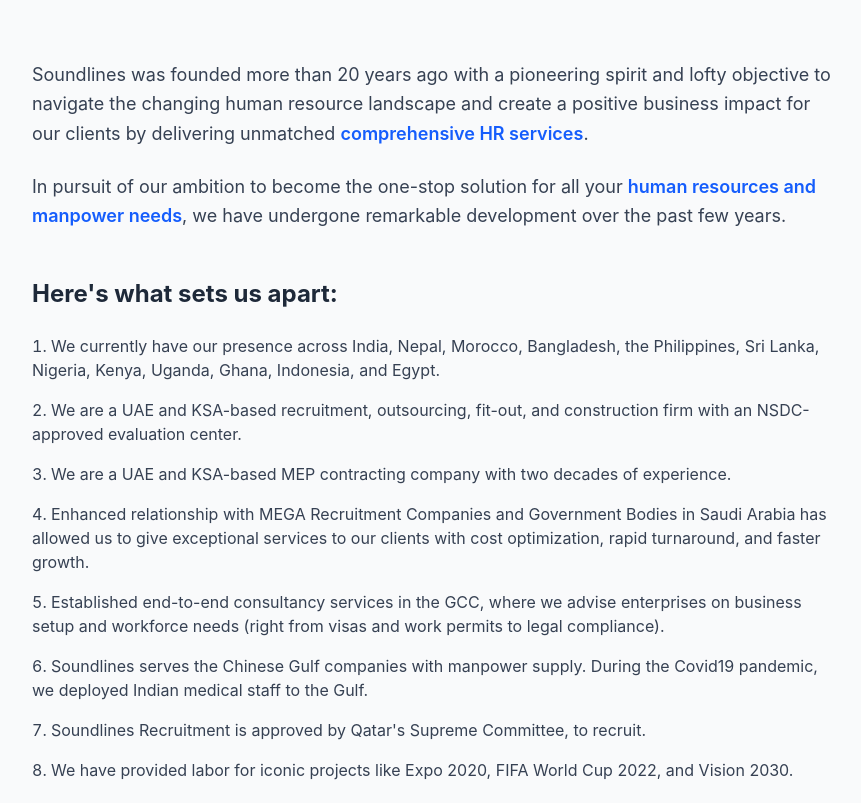
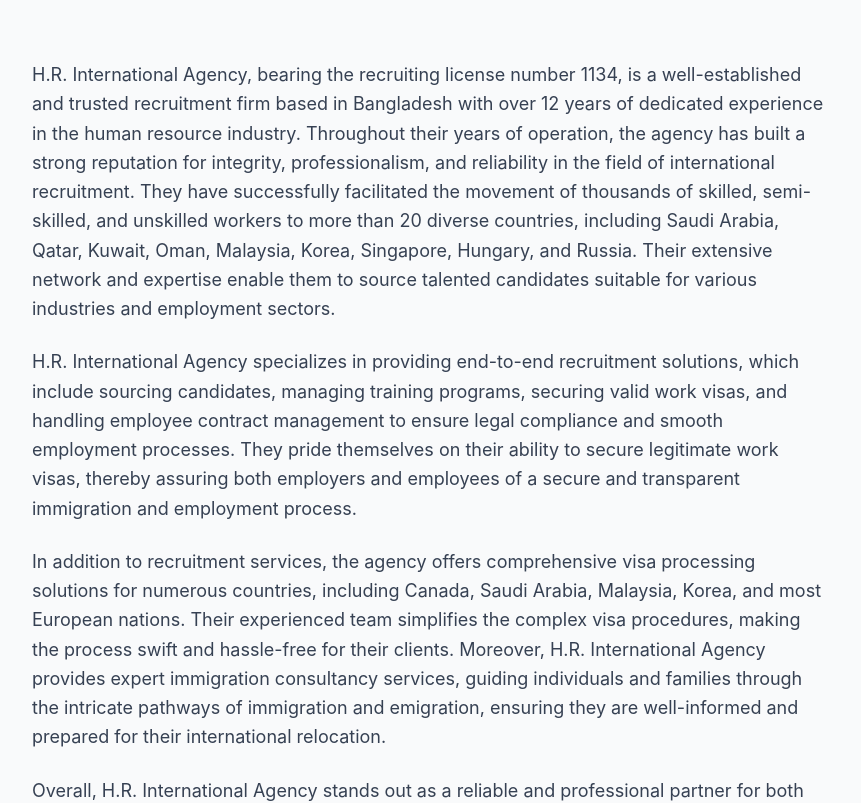
Before and after one commit to omi5/rainbowsky-fe, a Next.js app: page /about in a window 1280 px wide. Shown: the part 660-1463 px from the top of the page, without its empty margins (352-1213 px from the left). Built offline with nearby package versions, Linux system fonts and the light colour scheme.

Commit message:
fix: career page and home page changes

```diff
--- a/src/app/careers/page.tsx
+++ b/src/app/careers/page.tsx
@@ -19,8 +19,8 @@
         <HeroSection />
       </div>
       <JobOpportunitiesGlobal />
-      <JobOpportunities />
-      <CVSubmission />
+      {/* <JobOpportunities /> */}
+      {/* <CVSubmission /> */}
       <Footer />
     </main>
   );
--- a/src/app/components/AboutPage/AboutSection.tsx
+++ b/src/app/components/AboutPage/AboutSection.tsx
@@ -17,68 +17,51 @@
             {/* Right-aligned content container */}
             <div className="space-y-6">
               <p className="text-lg text-gray-700 leading-relaxed">
-                Soundlines was founded more than 20 years ago with a pioneering
-                spirit and lofty objective to navigate the changing human
-                resource landscape and create a positive business impact for our
-                clients by delivering unmatched{" "}
-                <span className="font-semibold text-blue-600">
-                  comprehensive HR services
-                </span>
-                .
+                H.R. International Agency, bearing the recruiting license number
+                1134, is a well-established and trusted recruitment firm based
+                in Bangladesh with over 12 years of dedicated experience in the
+                human resource industry. Throughout their years of operation,
+                the agency has built a strong reputation for integrity,
+                professionalism, and reliability in the field of international
+                recruitment. They have successfully facilitated the movement of
+                thousands of skilled, semi-skilled, and unskilled workers to
+                more than 20 diverse countries, including Saudi Arabia, Qatar,
+                Kuwait, Oman, Malaysia, Korea, Singapore, Hungary, and Russia.
+                Their extensive network and expertise enable them to source
+                talented candidates suitable for various industries and
+                employment sectors.
               </p>
 
               <p className="text-lg text-gray-700 leading-relaxed">
-                In pursuit of our ambition to become the one-stop solution for
-                all your{" "}
-                <span className="font-semibold text-blue-600">
-                  human resources and manpower needs
-                </span>
-                , we have undergone remarkable development over the past few
-                years.
+                H.R. International Agency specializes in providing end-to-end
+                recruitment solutions, which include sourcing candidates,
+                managing training programs, securing valid work visas, and
+                handling employee contract management to ensure legal compliance
+                and smooth employment processes. They pride themselves on their
+                ability to secure legitimate work visas, thereby assuring both
+                employers and employees of a secure and transparent immigration
+                and employment process.
+              </p>
+              <p className="text-lg text-gray-700 leading-relaxed">
+                In addition to recruitment services, the agency offers
+                comprehensive visa processing solutions for numerous countries,
+                including Canada, Saudi Arabia, Malaysia, Korea, and most
+                European nations. Their experienced team simplifies the complex
+                visa procedures, making the process swift and hassle-free for
+                their clients. Moreover, H.R. International Agency provides
+                expert immigration consultancy services, guiding individuals and
+                families through the intricate pathways of immigration and
+                emigration, ensuring they are well-informed and prepared for
+                their international relocation.
+              </p>
+              <p className="text-lg text-gray-700 leading-relaxed">
+                Overall, H.R. International Agency stands out as a reliable and
+                professional partner for both employers seeking qualified
+                manpower and individuals aspiring to work or settle abroad,
+                supported by their extensive experience, broad service
+                offerings, and commitment to client satisfaction.
               </p>
             </div>
-            <h2 className="text-2xl font-bold text-gray-800 mt-12 mb-6">
-              Here's what sets us apart:
-            </h2>
-            <ol className="space-y-4 list-decimal list-inside">
-              <li className="text-gray-700">
-                We currently have our presence across India, Nepal, Morocco,
-                Bangladesh, the Philippines, Sri Lanka, Nigeria, Kenya, Uganda,
-                Ghana, Indonesia, and Egypt.
-              </li>
-              <li className="text-gray-700">
-                We are a UAE and KSA-based recruitment, outsourcing, fit-out,
-                and construction firm with an NSDC-approved evaluation center.
-              </li>
-              <li className="text-gray-700">
-                We are a UAE and KSA-based MEP contracting company with two
-                decades of experience.
-              </li>
-              <li className="text-gray-700">
-                Enhanced relationship with MEGA Recruitment Companies and
-                Government Bodies in Saudi Arabia has allowed us to give
-                exceptional services to our clients with cost optimization,
-                rapid turnaround, and faster growth.
-              </li>
-              <li className="text-gray-700">
-                Established end-to-end consultancy services in the GCC, where we
-                advise enterprises on business setup and workforce needs (right
-                from visas and work permits to legal compliance).
-              </li>
-              <li className="text-gray-700">
-                Soundlines serves the Chinese Gulf companies with manpower
-                supply. During the Covid19 pandemic, we deployed Indian medical
-                staff to the Gulf.
-              </li>
-              <li className="text-gray-700">
-                Soundlines Recruitment is approved by Qatar's Supreme Committee,
-                to recruit.
-              </li>
-              <li className="text-gray-700">
-                We have provided labor for iconic projects like Expo 2020, FIFA
-                World Cup 2022, and Vision 2030.
-              </li>
-            </ol>
           </div>
         </div>
       </div>
--- a/src/app/components/CareerPage/JobOpportunitiesGlobal.tsx
+++ b/src/app/components/CareerPage/JobOpportunitiesGlobal.tsx
@@ -1,81 +1,60 @@
+'use client'
+import { useEffect, useState } from "react";
+import { getJobs, PaginatedJobs } from "@/services/jobService";
+import { Job } from "@/types/job";
 import JobCard from "./JobCard";
 
-const jobData = [
-  {
-    id: "1",
-    imageUrl: "/placeholder.svg?height=200&width=300",
-    title: "WE'RE HIRING IN RUSSIA",
-    description: "Looking for a sharp, driven and versatile Individual",
-    location: "Moscow, Russia",
-  },
-  {
-    id: "2",
-    imageUrl: "/placeholder.svg?height=200&width=300",
-    title: "URGENTLY REQUIRED For Domino's Pizza Restaurant in KSA",
-    description:
-      "Pizza Maker, Service Crew, Team Member, Assistant Waiter, Counter Staff",
-    location: "Saudi Arabia",
-  },
-  {
-    id: "3",
-    imageUrl: "/placeholder.svg?height=200&width=300",
-    title: "WE ARE HIRING! For QCON in Qatar (Oil & Gas Project)",
-    description: "Multiple positions available in construction and engineering",
-    location: "Qatar",
-  },
-  {
-    id: "4",
-    imageUrl: "/placeholder.svg?height=200&width=300",
-    title: "URGENT REQUIREMENT For Bader Al Mulla & Bros Co. in Kuwait",
-    description:
-      "Welding Supervisor, Pipe Fabricator and other technical positions",
-    location: "Kuwait",
-  },
-  {
-    id: "5",
-    imageUrl: "/placeholder.svg?height=200&width=300",
-    title: "FREE RECRUITMENT POSITIONS",
-    description:
-      "MIG Welder, Structural Fabricator, Assistant Structural positions available",
-    location: "Dubai, UAE",
-  },
-  {
-    id: "6",
-    imageUrl: "/placeholder.svg?height=200&width=300",
-    title: "POSITIONS Available",
-    description:
-      "Camp Boss & Catering Supervisor, Trainee Camp Boss, Assistant Cook, South Indian Cook",
-    location: "Various Locations",
-  },
-];
+export default function JobOpportunitiesGlobal() {
+  const [jobs, setJobs] = useState<Job[]>([]);
+  const [page, setPage] = useState(1);
+  const [totalPages, setTotalPages] = useState(1);
+  const [loading, setLoading] = useState(false);
 
-export default function JobOpportunitiesGlobal() {
+  const loadJobs = async (nextPage = 1) => {
+    setLoading(true);
+    try {
+      const { jobs: newJobs, totalPages } = await getJobs(nextPage, 8);
+      setJobs((prev) => (nextPage === 1 ? newJobs : [...prev, ...newJobs]));
+      setTotalPages(totalPages);
+      setPage(nextPage);
+    } finally {
+      setLoading(false);
+    }
+  };
+
+  useEffect(() => {
+    loadJobs(1);
+  }, []);
+
   return (
     <div className="max-w-7xl mx-auto px-4 py-12 bg-gray-50 min-h-screen">
-      <div className="text-center mb-12">
+      <header className="text-center mb-12">
         <h1 className="text-3xl md:text-4xl font-light text-gray-800 mb-4">
           Find International work opportunities around the globe
         </h1>
         <p className="text-gray-600 text-sm md:text-base max-w-3xl mx-auto">
-          Find your fit from the current international employment opportunities
-          for blue-collar & White collar job seekers
+          Blue‑ and white‑collar job openings from all over the world
         </p>
         <div className="w-16 h-0.5 bg-orange-400 mx-auto mt-6"></div>
+      </header>
+
+      <div className="grid grid-cols-1 md:grid-cols-2 lg:grid-cols-4 gap-6">
+        {jobs.map((job) => (
+          <JobCard key={job._id} {...job} />
+        ))}
       </div>
 
-      <div className="grid grid-cols-1 md:grid-cols-2 lg:grid-cols-4 gap-6">
-        {jobData.map((job) => (
-          <JobCard
-            key={job.id}
-            id={job.id}
-            country={job.location}
-            imageUrl={job.imageUrl}
-            title={job.title}
-            details={job.description}
-            location={job.location}
-          />
-        ))}
-      </div>
+      {page < totalPages && (
+        <div className="flex justify-center mt-8">
+          <button
+            onClick={() => loadJobs(page + 1)}
+            disabled={loading}
+            className="px-6 py-2 bg-orange-500 text-white rounded hover:bg-orange-600 transition"
+          >
+            {loading ? "Loading…" : "Load More"}
+          </button>
+        </div>
+      )}
     </div>
   );
 }
--- a/src/app/components/HomePage/About.tsx
+++ b/src/app/components/HomePage/About.tsx
@@ -15,15 +15,18 @@
               <span className="text-[#FE0000]">/</span> ABOUT US
             </span>
             <p className="text-[#909090] text-lg tracking-[0.5px]  mb-8 mt-8">
-              Soundlines is a multi-award-winning overseas workforce management
-              company servicing clients globally across UAE, KSA, Kuwait, Qatar,
-              Bahrain, Egypt, India, Nepal & Bangladesh. Soundlines Group offers
-              comprehensive workforce solutions for all your international human
-              resource requirement. With more than two decades in business, we
-              have considerable experience and a knowledgeable team to assist
-              you with all your overseas staffing needs. Over the years, we have
-              modified and organised our manpower supply services to pioneer the
-              dynamic needs of the global market.
+              H.R. International Agency, bearing the recruiting license number
+              1134, is a well-established and trusted recruitment firm based in
+              Bangladesh with over 12 years of dedicated experience in the human
+              resource industry. Throughout their years of operation, the agency
+              has built a strong reputation for integrity, professionalism, and
+              reliability in the field of international recruitment. They have
+              successfully facilitated the movement of thousands of skilled,
+              semi-skilled, and unskilled workers to more than 20 diverse
+              countries, including Saudi Arabia, Qatar, Kuwait, Oman, Malaysia,
+              Korea, Singapore, Hungary, and Russia. Their extensive network and
+              expertise enable them to source talented candidates suitable for
+              various industries and employment sectors.
             </p>
             <button
               className="bg-black hover:bg-blue-700 text-white font-bold py-2 px-6 rounded-full transition duration-300"
--- a/src/app/components/HomePage/Footer.tsx
+++ b/src/app/components/HomePage/Footer.tsx
@@ -30,10 +30,10 @@
                   📍 Head Quarters:
                 </p>
                 <p className="text-sm leading-relaxed">
-                  House 76, rd 2a, block f, <br /> banani, dhaka
+                  House 76, Road 2a, Block F, <br /> Banani, Dhaka, Bangladesh
                 </p>
                 <div className="mt-2 text-xs text-gray-400">
-                  <p>Co. Name - M/S Soundlines</p>
+                  <p>Co. Name - M/S HR International Agency</p>
                   <p>License no - B-0586/Mum/Per/1000+/5/5396/99</p>
                   <p>DOI: 27.10.2000 DOE: 26.7.2026</p>
                 </div>
--- a/src/app/components/HomePage/Services.tsx
+++ b/src/app/components/HomePage/Services.tsx
@@ -10,25 +10,25 @@
     {
       title: "Manpower Recruitment",
       description:
-        "We provide comprehensive workforce recruitment services, including Screening, Sourcing, On-Boarding & Employment contracting.",
+        "End‑to‑end workforce recruitment, including screening, sourcing, training, onboarding and employment contracting.",
       icon: hiringIcon,
     },
     {
-      title: "Employee Management",
+      title: "Visa Processing",
       description:
-        "We manage HR for global businesses, including Payroll, Banking/Juliette, Govt. Id., GOBJ, Medical Insurance, Driving License and more.",
+        "Comprehensive visa handling—from document prep to submission and follow‑up—for seamless overseas employment.",
       icon: experienceIcon,
     },
     {
-      title: "HR Administration",
+      title: "One Stop Solution Services for Overseas Workers",
       description:
-        "HR Policies, Employee Termination/Guidance/Planning, and Employee Database Maintenance are some of our HR administration services.",
+        "All‑in‑one support: pre‑departure training, visa & travel arrangements, post‑arrival assistance and legal advice.",
       icon: customerCareIcon,
     },
     {
-      title: "HR Services",
+      title: "Immigration Consultancy",
       description:
-        "We serve businesses with HR solutions, including HR Advisory & Consulting, Government Regulation, Change Management and more.",
+        "Expert guidance on visas, work permits, residency and citizenship to ensure a smooth, efficient immigration journey.",
       icon: managementIcon,
     },
   ];
@@ -52,15 +52,14 @@
       {/* Content */}
       <div className="relative z-10 max-w-7xl mx-auto">
         <div className="text-center">
-          <span className="text-4xl text-center font-sans-serif text-[#ffffff] tracking-[10px]">
-            <span className="text-[#fff]">02</span>{" "}
-            <span className="text-[#FE0000]">/</span> OUR SERVICES
+          <span className="text-4xl font-sans text-white tracking-[10px]">
+            02 <span className="text-red-600">/</span> OUR SERVICES
           </span>
         </div>
-        <div className="grid grid-cols-1 md:grid-cols-2 lg:grid-cols-2 gap-8 mt-12">
-          {services.map((service, index) => (
+        <div className="grid grid-cols-1 md:grid-cols-2 gap-8 mt-12">
+          {services.map((service, idx) => (
             <ServiceCard
-              key={index}
+              key={idx}
               title={service.title}
               description={service.description}
               icon={service.icon.src}
--- a/src/lib/api/apiClient.ts
+++ b/src/lib/api/apiClient.ts
@@ -23,7 +23,7 @@
 import { baseUrl } from "@/utils/Urls/StaticUrl";
 
 const apiClient = axios.create({
-  baseURL: baseUrl || "http://localhost:5001",
+  baseURL: baseUrl || "https://rainbowsky.onrender.com",
   headers: {
     "Content-Type": "application/json",
   },
--- /dev/null
+++ b/src/services/jobService.ts
@@ -0,0 +1,19 @@
+import apiClient from "@/lib/api/apiClient";
+import { Job } from "@/types/job";
+
+export interface PaginatedJobs {
+  jobs: Job[];
+  total: number;
+  page: number;
+  totalPages: number;
+}
+
+export const getJobs = async (
+  page = 1,
+  limit = 10
+): Promise<PaginatedJobs> => {
+  const resp = await apiClient.get<PaginatedJobs>("/jobs", {
+    params: { page, limit },
+  });
+  return resp.data;
+};
--- a/src/utils/Urls/StaticUrl.ts
+++ b/src/utils/Urls/StaticUrl.ts
@@ -1 +1 @@
-export const baseUrl = "http://localhost:5001";
+export const baseUrl = "https://rainbowsky.onrender.com";
```
Also changed, not shown: src/app/components/CareerPage/JobCard.tsx (+61 -64 lines), src/types/job.ts (+6 -5 lines).
